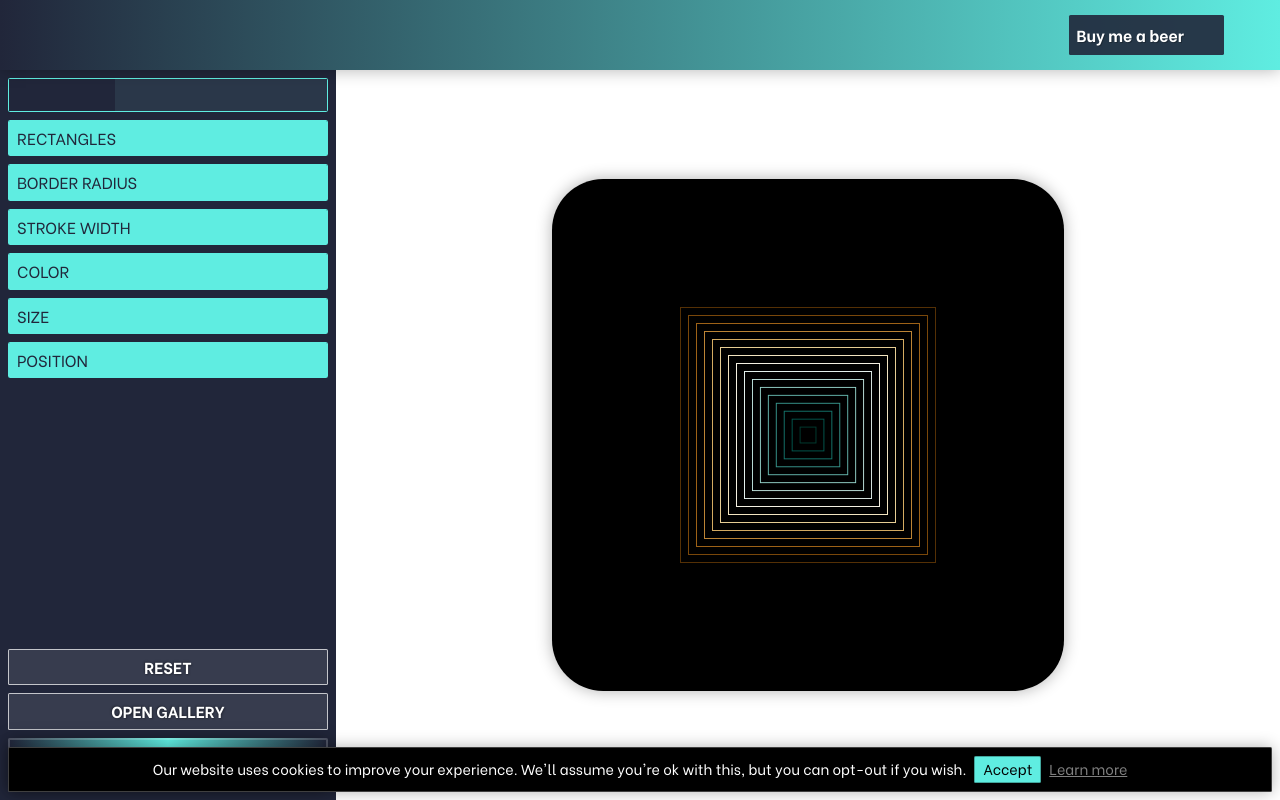
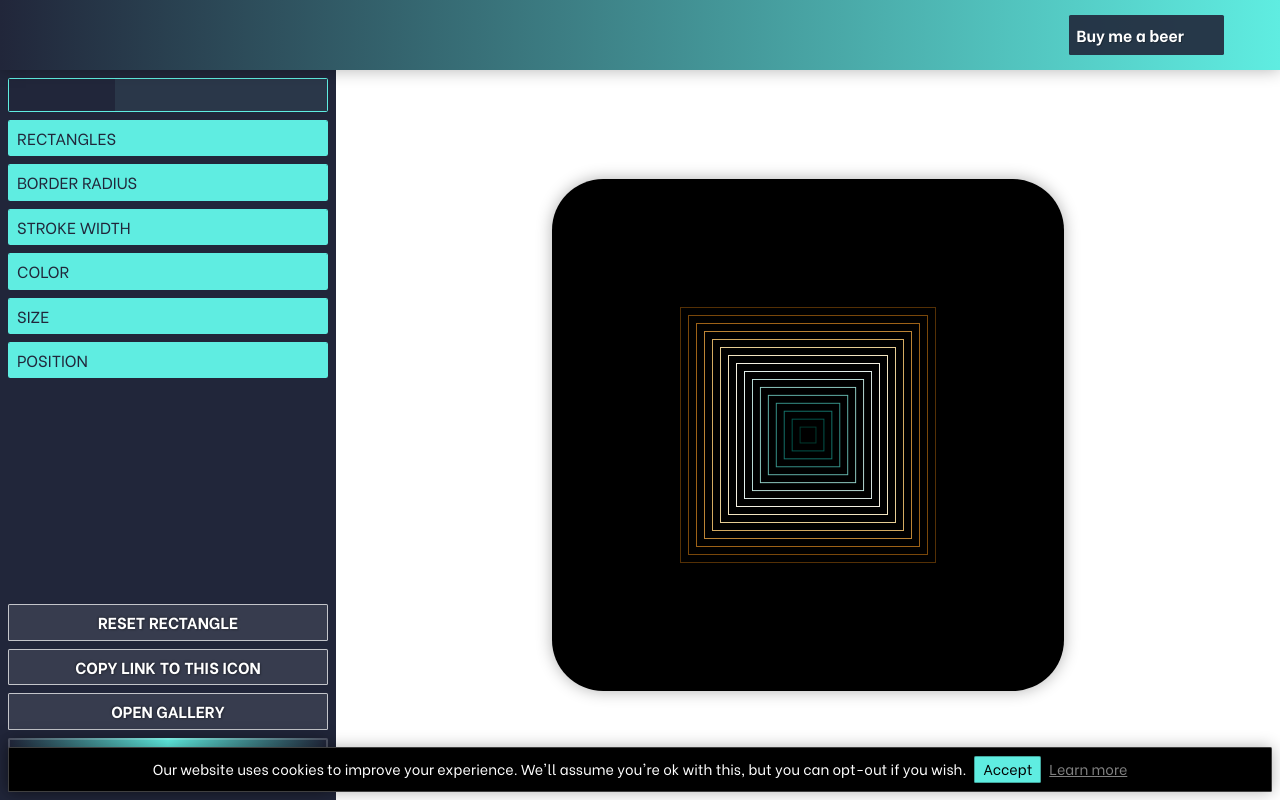
Before and after one commit to Niekes/geometrica, a Vue app: page / in a window 1280 px wide. Built offline with nearby package versions, Linux system fonts and the light colour scheme; no server answers.

Commit message:
Add copy to clipboard

```diff
--- a/package.json
+++ b/package.json
@@ -13,9 +13,11 @@
   },
   "dependencies": {
     "axios": "^0.18.0",
+    "clipboard": "^2.0.6",
     "d3": "^6.2.0",
     "normalize.css": "^8.0.1",
     "prerender-spa-plugin": "^3.4.0",
+    "qs": "^6.9.4",
     "querystring": "^0.2.0",
     "register-service-worker": "^1.6.2",
     "vue": "^2.6.6",
--- a/src/config/index.js
+++ b/src/config/index.js
@@ -39,10 +39,15 @@ import {
     interpolateSinebow,
 } from 'd3';
 
+import {
+    parse,
+} from 'qs';
+
 import i18n from '@/i18n';
 
-const q = new URLSearchParams(window.location.search);
-const shape = q.get('shape');
+const query = parse(window.location.search.substring(1), { arrayFormat: 'comma' });
+
+const { shape } = query;
 const isRect = shape === 'rect';
 const isCircle = shape === 'circle';
 const isPolygon = shape === 'polygon';
@@ -58,17 +63,20 @@ export default {
     shapes: {
         selected: shape || 'rect',
         rect: {
-            amount: (isRect && +q.get('amount')) || 16,
-            bgColor: '#000000',
+            amount: (isRect && +query.amount) || 16,
+            bgColor: (isRect && query.bgColor) || '#000000',
             borderRadius: {
-                tl: 0, tr: 0, bl: 0, br: 0,
+                tl: (isRect && +query.borderRadius.tl) || 0,
+                tr: (isRect && +query.borderRadius.tr) || 0,
+                bl: (isRect && +query.borderRadius.bl) || 0,
+                br: (isRect && +query.borderRadius.br) || 0,
             },
-            colorInterPolator: 'interpolateBrBG',
-            cx: (isRect && +q.get('cx')) || 0,
-            cy: (isRect && +q.get('cy')) || 0,
-            distance: (isRect && +q.get('distance')) || 16,
-            height: (isRect && +q.get('height')) || 256,
-            calcOpacity: [],
+            colorInterPolator: (isRect && query.colorInterPolator) || 'interpolateBrBG',
+            cx: (isRect && +query.cx) || 0,
+            cy: (isRect && +query.cy) || 0,
+            distance: (isRect && +query.distance) || 16,
+            height: (isRect && +query.height) || 256,
+            calcOpacity: (isRect && query.calcOpacity.split(',')) || [],
             calcOpacityOptions: [
                 {
                     value: 'interpolate',
@@ -79,15 +87,15 @@ export default {
                     text: i18n.t('home.flip'),
                 },
             ],
-            flipColorInterpolator: (isRect && JSON.parse(q.get('flipColorInterpolator'))) || false,
+            flipColorInterpolator: isRect ? JSON.parse(query.flipColorInterpolator) : false,
             flipColorInterpolatorOptions: [
                 {
                     value: true,
                     text: i18n.t('home.flipColorScheme'),
                 },
             ],
-            rotation: (isRect && +q.get('rotation')) || 0,
-            stroke: (isRect && JSON.parse(q.get('stroke'))) || true,
+            rotation: (isRect && +query.rotation) || 0,
+            stroke: isRect ? JSON.parse(query.stroke) : true,
             strokeOptions: [
                 {
                     value: true,
@@ -98,8 +106,8 @@ export default {
                     text: i18n.t('home.fill'),
                 },
             ],
-            strokeWidth: (isRect && +q.get('strokeWidth')) || 1,
-            calcStrokeWidth: [],
+            strokeWidth: (isRect && +query.strokeWidth) || 1,
+            calcStrokeWidth: (isRect && query.calcStrokeWidth.split(',')) || [],
             calcStrokeWidthOptions: [
                 {
                     value: 'interpolate',
@@ -110,27 +118,27 @@ export default {
                     text: i18n.t('home.flip'),
                 },
             ],
-            width: (isRect && +q.get('width')) || 256,
-            borderRadiusIsLocked: (isRect && JSON.parse(q.get('borderRadiusIsLocked'))) || true,
-            sizeIsLocked: (isRect && JSON.parse(q.get('sizeIsLocked'))) || true,
+            width: (isRect && +query.width) || 256,
+            borderRadiusIsLocked: isRect ? JSON.parse(query.borderRadiusIsLocked) : true,
+            sizeIsLocked: isRect ? JSON.parse(query.sizeIsLocked) : true,
 
         },
         circle: {
-            amount: (isCircle && +q.get('amount')) || 16,
-            bgColor: '#000000',
-            colorInterPolator: 'interpolateBrBG',
-            cx: 0,
-            cy: 0,
-            distance: 16,
-            flipColorInterpolator: false,
+            amount: (isCircle && +query.amount) || 16,
+            bgColor: (isCircle && query.bgColor) || '#000000',
+            colorInterPolator: (isCircle && query.colorInterPolator),
+            cx: (isCircle && +query.cx) || 16,
+            cy: (isCircle && +query.cy) || 16,
+            distance: (isCircle && +query.distance) || 16,
+            flipColorInterpolator: isCircle ? JSON.parse(query.flipColorInterpolator) : false,
             flipColorInterpolatorOptions: [
                 {
                     value: true,
                     text: i18n.t('home.flipColorScheme'),
                 },
             ],
-            strokeWidth: 1,
-            calcStrokeWidth: [],
+            strokeWidth: (isCircle && +query.strokeWidth) || 16,
+            calcStrokeWidth: (isCircle && query.calcStrokeWidth.split(',')) || [],
             calcStrokeWidthOptions: [
                 {
                     value: 'interpolate',
@@ -141,7 +149,7 @@ export default {
                     text: i18n.t('home.flip'),
                 },
             ],
-            calcOpacity: [],
+            calcOpacity: (isCircle && query.calcOpacity.split(',')) || [],
             calcOpacityOptions: [
                 {
                     value: 'interpolate',
@@ -152,10 +160,10 @@ export default {
                     text: i18n.t('home.flip'),
                 },
             ],
-            radiusX: 256,
-            radiusY: 256,
-            rotation: (isCircle && +q.get('rotation')) || 0,
-            stroke: true,
+            radiusX: (isCircle && +query.radiusX) || 256,
+            radiusY: (isCircle && +query.radiusY) || 256,
+            rotation: (isCircle && +query.rotation) || 0,
+            stroke: isCircle ? JSON.parse(query.stroke) : true,
             strokeOptions: [
                 {
                     value: true,
@@ -166,25 +174,25 @@ export default {
                     text: i18n.t('home.fill'),
                 },
             ],
-            radiusIsLocked: true,
+            radiusIsLocked: isCircle ? JSON.parse(query.radiusIsLocked) : true,
         },
         polygon: {
-            amount: (isPolygon && +q.get('amount')) || 16,
-            bgColor: '#000000',
-            borderRadius: 0,
-            colorInterPolator: 'interpolateBrBG',
-            cx: 0,
-            cy: 0,
-            distance: (isPolygon && +q.get('distance')) || 16,
-            flipColorInterpolator: false,
+            amount: (isPolygon && +query.amount) || 16,
+            bgColor: (isPolygon && query.bgColor) || '#000000',
+            borderRadius: (isPolygon && +query.borderRadius) || 0,
+            colorInterPolator: (isPolygon && query.colorInterPolator) || 'interpolateBrBG',
+            cx: (isPolygon && +query.cx) || 0,
+            cy: (isPolygon && +query.cy) || 0,
+            distance: (isPolygon && +query.distance) || 16,
+            flipColorInterpolator: isPolygon ? JSON.parse(query.flipColorInterpolator) : false,
             flipColorInterpolatorOptions: [
                 {
                     value: true,
                     text: i18n.t('home.flipColorScheme'),
                 },
             ],
-            strokeWidth: 1,
-            calcStrokeWidth: [],
+            strokeWidth: (isPolygon && +query.strokeWidth) || 1,
+            calcStrokeWidth: (isPolygon && query.calcStrokeWidth.split(',')) || [],
             calcStrokeWidthOptions: [
                 {
                     value: 'interpolate',
@@ -195,7 +203,7 @@ export default {
                     text: i18n.t('home.flip'),
                 },
             ],
-            calcOpacity: [],
+            calcOpacity: (isPolygon && query.calcOpacity.split(',')) || [],
             calcOpacityOptions: [
                 {
                     value: 'interpolate',
@@ -206,10 +214,10 @@ export default {
                     text: i18n.t('home.flip'),
                 },
             ],
-            rotation: 0,
-            sides: 5,
-            size: 256,
-            stroke: true,
+            rotation: (isPolygon && +query.rotation) || 0,
+            sides: (isPolygon && +query.sides) || 0,
+            size: (isPolygon && +query.size) || 0,
+            stroke: isPolygon ? JSON.parse(query.stroke) : true,
             strokeOptions: [
                 {
                     value: true,
--- a/src/i18n/languages/en.js
+++ b/src/i18n/languages/en.js
@@ -1,6 +1,8 @@
 export default {
     general: {
+        error: 'An erro occured',
         buymeabeer: 'Buy me a beer',
+        textWasCopiedToClipboard: 'Link was copied to your clipboard',
     },
     navigation: {
         cookies: 'Cookies',
@@ -11,8 +13,6 @@ export default {
     home: {
         amountN: 'Amount: {n}',
         angle: 'Angle',
-        download: 'Download',
-        openGallery: 'Open gallery',
         borderRadius: 'Border radius',
         borderRadiusN: 'Border radius: {n}',
         bottomLeftN: 'Bottom left: {n}',
@@ -21,7 +21,9 @@ export default {
         centerY: 'Center Y: {n}px',
         circles: 'Circles',
         color: 'Color',
+        copyLink: 'Copy link to this icon',
         distance: 'Distance: {n}',
+        download: 'Download',
         endAngle: 'End angle: {n}°',
         fill: 'Fill',
         flip: 'Flip',
@@ -34,12 +36,17 @@ export default {
         interpolateStrokeWidth: 'Interpolate stroke width',
         offsetRotation: 'Offset rotation: {n}°',
         opacity: 'Opacity',
+        openGallery: 'Open gallery',
         polygons: 'Polygons',
         position: 'Position',
         radius: 'Radius',
         radiusX: 'Radius X: {n}px',
         radiusY: 'Radius Y: {n}px',
         rectangles: 'Rectangles',
+        reset: 'Reset',
+        resetCircle: 'Reset circle',
+        resetPolygon: 'Reset polygon',
+        resetRectangle: 'Reset rectangle',
         sides: 'Sides',
         sidesN: 'Sides: {n}',
         size: 'Size',
@@ -51,7 +58,6 @@ export default {
         topLeftN: 'Top left: {n}',
         topRightN: 'Top right: {n}',
         width: 'Width: {n}px',
-        reset: 'Reset',
     },
     cookiesBanner: {
         text: 'Our website uses cookies to improve your experience. We\'ll assume you\'re ok with this, but you can opt-out if you wish.',
--- /dev/null
+++ b/src/mixins/clipboard-mixin.js
@@ -0,0 +1,45 @@
+import {
+    select,
+} from 'd3';
+
+import Clipboard from 'clipboard';
+import flashMessageMixin from '@/mixins/flash-message-mixin';
+
+export default {
+    mixins: [flashMessageMixin],
+    methods: {
+        copyToClipboard(data) {
+            const btn = select(document.body)
+                .append('button')
+                .attr('id', 'clipboard')
+                .style('user-select', 'none')
+                .style('position', 'absolute')
+                .style('display', 'none')
+                .style('visibility', 'hidden');
+
+            let cb = new Clipboard(btn.node());
+
+            cb.on('success', (e) => {
+                e.clearSelection();
+                if (data.success !== null) {
+                    this.sendFlashMessage({
+                        text: data.success || this.$t('general.textWasCopiedToClipboard'),
+                    });
+                }
+            });
+
+            cb.on('error', () => {
+                this.sendFlashMessage({ text: data.error || this.$t('general.error'), type: 'error' });
+            });
+
+            select('#clipboard')
+                .attr('data-clipboard-text', data.text.trim())
+                .node()
+                .click();
+
+            cb = null;
+
+            btn.remove();
+        },
+    },
+};
--- a/src/views/Home.vue
+++ b/src/views/Home.vue
@@ -46,8 +46,23 @@
 
                 <div class="shapes__actions">
                     <base-button
-                        :text="$t('home.reset').toUpperCase()"
+                        v-if="selectedShape === 'rect'"
+                        :text="$t('home.resetRectangle').toUpperCase()"
                         @click.native="reset"
+                    />
+                    <base-button
+                        v-if="selectedShape === 'circle'"
+                        :text="$t('home.resetCircle').toUpperCase()"
+                        @click.native="reset"
+                    />
+                    <base-button
+                        v-if="selectedShape === 'polygon'"
+                        :text="$t('home.resetPolygon').toUpperCase()"
+                        @click.native="reset"
+                    />
+                    <base-button
+                        :text="$t('home.copyLink').toUpperCase()"
+                        @click.native="copyLink"
                     />
                     <base-button
                         :text="$t('home.openGallery').toUpperCase()"
@@ -77,6 +92,10 @@ import {
     select,
 } from 'd3';
 
+import {
+    stringify,
+} from 'qs';
+
 import SvgIcon from '@/components/SvgIcon';
 import BaseButton from '@/components/BaseButton';
 import RectControl from '@/components/RectControl';
@@ -85,6 +104,7 @@ import PolygonControl from '@/components/PolygonControl';
 import rectMixin from '@/mixins/rect-mixin';
 import circleMixin from '@/mixins/circle-mixin';
 import polygonMixin from '@/mixins/polygon-mixin';
+import clipboardMixin from '@/mixins/clipboard-mixin';
 
 import config from '@/config';
 
@@ -103,6 +123,7 @@ export default {
         rectMixin,
         circleMixin,
         polygonMixin,
+        clipboardMixin,
     ],
 
     data() {
@@ -150,6 +171,11 @@ export default {
         this.draw();
 
         this.$root.$on('apply-icon', this.apply);
+
+        // this.$router.replace({
+        //     ...this.$router.currentRoute,
+        //     query: null,
+        // });
     },
 
     methods: {
@@ -223,6 +249,52 @@ export default {
             }
 
             this.draw();
+        },
+        copyLink() {
+            if (this.selectedShape === 'rect') {
+                const rect = Object.assign({}, this.rect);
+
+                delete rect.calcOpacityOptions;
+                delete rect.calcStrokeWidthOptions;
+                delete rect.strokeOptions;
+                delete rect.flipColorInterpolatorOptions;
+
+                const link = stringify({ shape: 'rect', ...rect }, { arrayFormat: 'comma' });
+
+                this.copyToClipboard({
+                    text: `${config.url}?${link}`,
+                });
+            }
+
+            if (this.selectedShape === 'circle') {
+                const circle = Object.assign({}, this.circle);
+
+                delete circle.calcOpacityOptions;
+                delete circle.calcStrokeWidthOptions;
+                delete circle.strokeOptions;
+                delete circle.flipColorInterpolatorOptions;
+
+                const link = stringify({ shape: 'circle', ...circle }, { arrayFormat: 'comma' });
+
+                this.copyToClipboard({
+                    text: `${config.url}?${link}`,
+                });
+            }
+
+            if (this.selectedShape === 'polygon') {
+                const polygon = Object.assign({}, this.polygon);
+
+                delete polygon.calcOpacityOptions;
+                delete polygon.calcStrokeWidthOptions;
+                delete polygon.strokeOptions;
+                delete polygon.flipColorInterpolatorOptions;
+
+                const link = stringify({ shape: 'polygon', ...polygon }, { arrayFormat: 'comma' });
+
+                this.copyToClipboard({
+                    text: `${config.url}?${link}`,
+                });
+            }
         },
     },
 };
```
Also changed, not shown: 1 other file (tests, documents, lock files or other folders).
